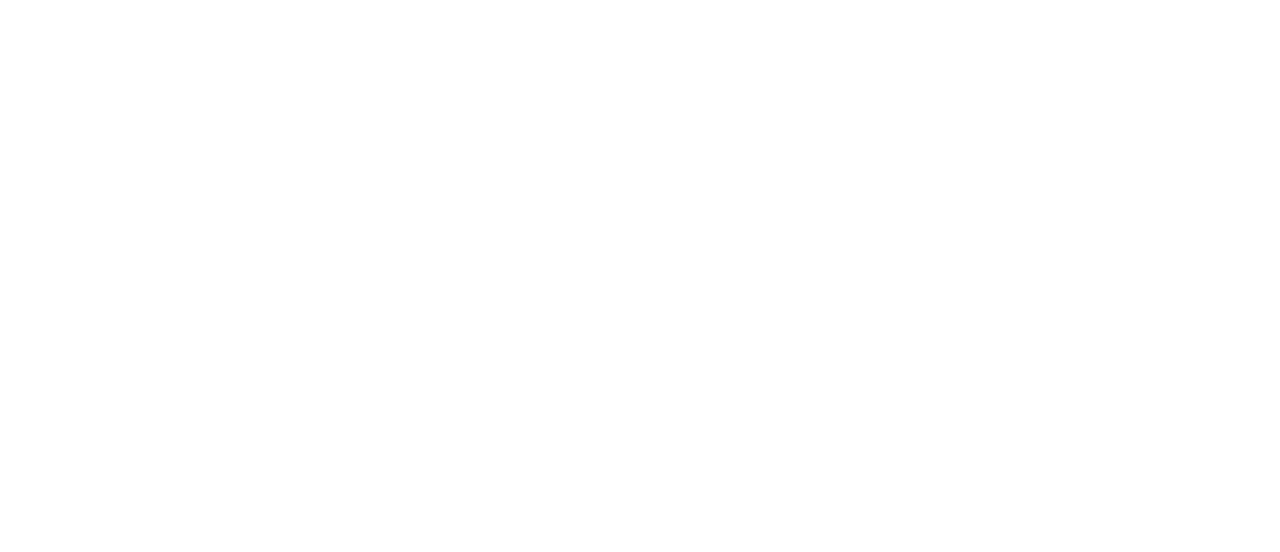
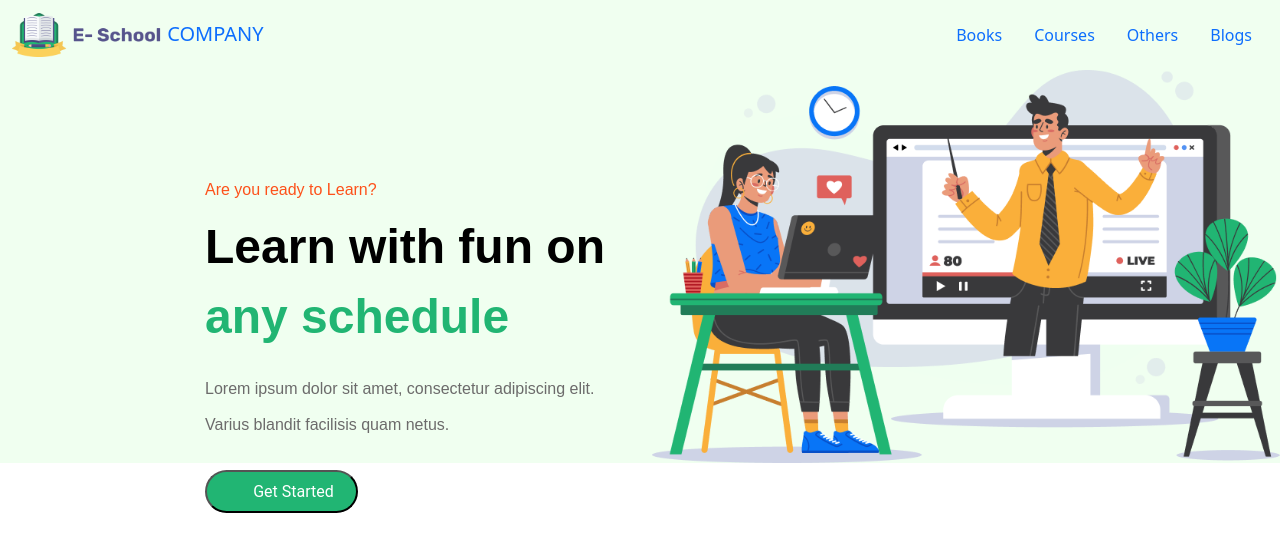
Before and after one commit to JunaedRifat/e-school, a plain HTML site: page images/index.html in a window 1280 px wide. Drawn offline with nearby package versions, Linux system fonts and the light colour scheme.

Commit message:
partially done

```diff
--- a/images/index.html
+++ b/images/index.html
@@ -5,9 +5,74 @@
     <meta http-equiv="X-UA-Compatible" content="IE=edge">
     <meta name="viewport" content="width=device-width, initial-scale=1.0">
     <title>Document</title>
+    <link href="https://cdn.jsdelivr.net/npm/bootstrap@5.1.3/dist/css/bootstrap.min.css" rel="stylesheet" integrity="sha384-1BmE4kWBq78iYhFldvKuhfTAU6auU8tT94WrHftjDbrCEXSU1oBoqyl2QvZ6jIW3" crossorigin="anonymous">
     <link rel="stylesheet" href="style.css">
 </head>
 <body>
+    <!--Menu-->
+    <nav class="back navbar ">
 
+        <div class="container-fluid">
+
+            <a class="navbar-brand">
+
+            <img src="ICON/Logo.png" width="150" alt="">
+            <span class="text-uppercase font-weight-bold">Company</span>
+
+            </a>
+
+          <form class="d-flex">
+
+                  <a class="nav-link active" aria-current="page" href="#">Books</a>
+
+
+                  <a class="nav-link" href="#shoes">Courses</a>
+
+
+                  <a class="nav-link" href="#Backpacks">Others</a>
+
+
+                  <a class="nav-link" href="#contactus" >Blogs</a>
+
+          </form>
+        </div>
+      </nav>
+
+       <!--section-->
+
+     <div class="back">
+
+        <div class="row">
+
+      <div class="col-md-6">
+        <h3 class="head">Are you ready to Learn?</h3>
+        <h3 class="head2" > Learn with fun on <span class="color" > any schedule  </span>  </h3>
+         <p class="para"> Lorem ipsum dolor sit amet, consectetur adipiscing elit. Varius blandit facilisis quam netus. </p>
+        <button class="button" > <span class="get" > Get Started </span> </button>
+
+      </div>
+
+      <div class="col-md-6">
+          <img src="Photos/Illustration.png" class="d-block w-100" alt="">
+    </div>
+
+
+        </div>
+
+
+
+
+     </div>
+
+
+
+
+
+
+
+
+    <script src="https://cdn.jsdelivr.net/npm/bootstrap@5.1.3/dist/js/bootstrap.bundle.min.js" integrity="sha384-ka7Sk0Gln4gmtz2MlQnikT1wXgYsOg+OMhuP+IlRH9sENBO0LRn5q+8nbTov4+1p" crossorigin="anonymous"></script>
+    <script src="https://cdn.jsdelivr.net/npm/@popperjs/core@2.10.2/dist/umd/popper.min.js" integrity="sha384-7+zCNj/IqJ95wo16oMtfsKbZ9ccEh31eOz1HGyDuCQ6wgnyJNSYdrPa03rtR1zdB" crossorigin="anonymous"></script>
+    <script src="https://cdn.jsdelivr.net/npm/bootstrap@5.1.3/dist/js/bootstrap.min.js" integrity="sha384-QJHtvGhmr9XOIpI6YVutG+2QOK9T+ZnN4kzFN1RtK3zEFEIsxhlmWl5/YESvpZ13" crossorigin="anonymous"></script>
 </body>
 </html>
--- a/images/style.css
+++ b/images/style.css
@@ -0,0 +1,107 @@
+.back{
+
+    background-color: #F0FFF0;
+}
+.head{
+    position: absolute;
+width: 188px;
+height: 24px;
+left: 205px;
+top: 178px;
+
+font-family: 'Poppins', sans-serif;
+font-style: normal;
+font-weight: normal;
+font-size: 16px;
+line-height: 24px;
+/* identical to box height */
+
+
+color: #FD511A;
+}
+
+.head2{
+    position: absolute;
+    width: 405px;
+    height: 140px;
+    left: 205px;
+    top: 212px;
+
+    font-family: 'Poppins', sans-serif;
+    font-style: normal;
+    font-weight: bold;
+    font-size: 48px;
+    line-height: 70px;
+    /* or 146% */
+
+
+    color: #000000;
+
+}
+.color{
+    color:#21B573;
+}
+
+.para{
+    position: absolute;
+width: 403px;
+height: 85px;
+left: 205px;
+top: 371px;
+
+font-family: 'Poppins', sans-serif;
+font-style: normal;
+font-weight: normal;
+font-size: 16px;
+line-height: 36px;
+/* or 225% */
+
+
+color: #6C6B6B;
+}
+
+.button{
+    display: flex;
+flex-direction: row;
+align-items: center;
+padding: 12px 36px;
+
+position: absolute;
+width: 153px;
+height: 43px;
+left: 205px;
+top: 470px;
+
+background: #21B573;
+border-radius: 33px;
+
+
+
+
+}
+.get{
+
+    position: static;
+width: 81px;
+height: 19px;
+left: 36px;
+top: 12px;
+
+font-family: Roboto;
+font-style: normal;
+font-weight: normal;
+font-size: 16px;
+line-height: 19px;
+/* identical to box height */
+
+
+color: #FFFFFF;
+
+
+/* Inside Auto Layout */
+
+flex: none;
+order: 0;
+flex-grow: 0;
+margin: 0px 10px;
+}
```
